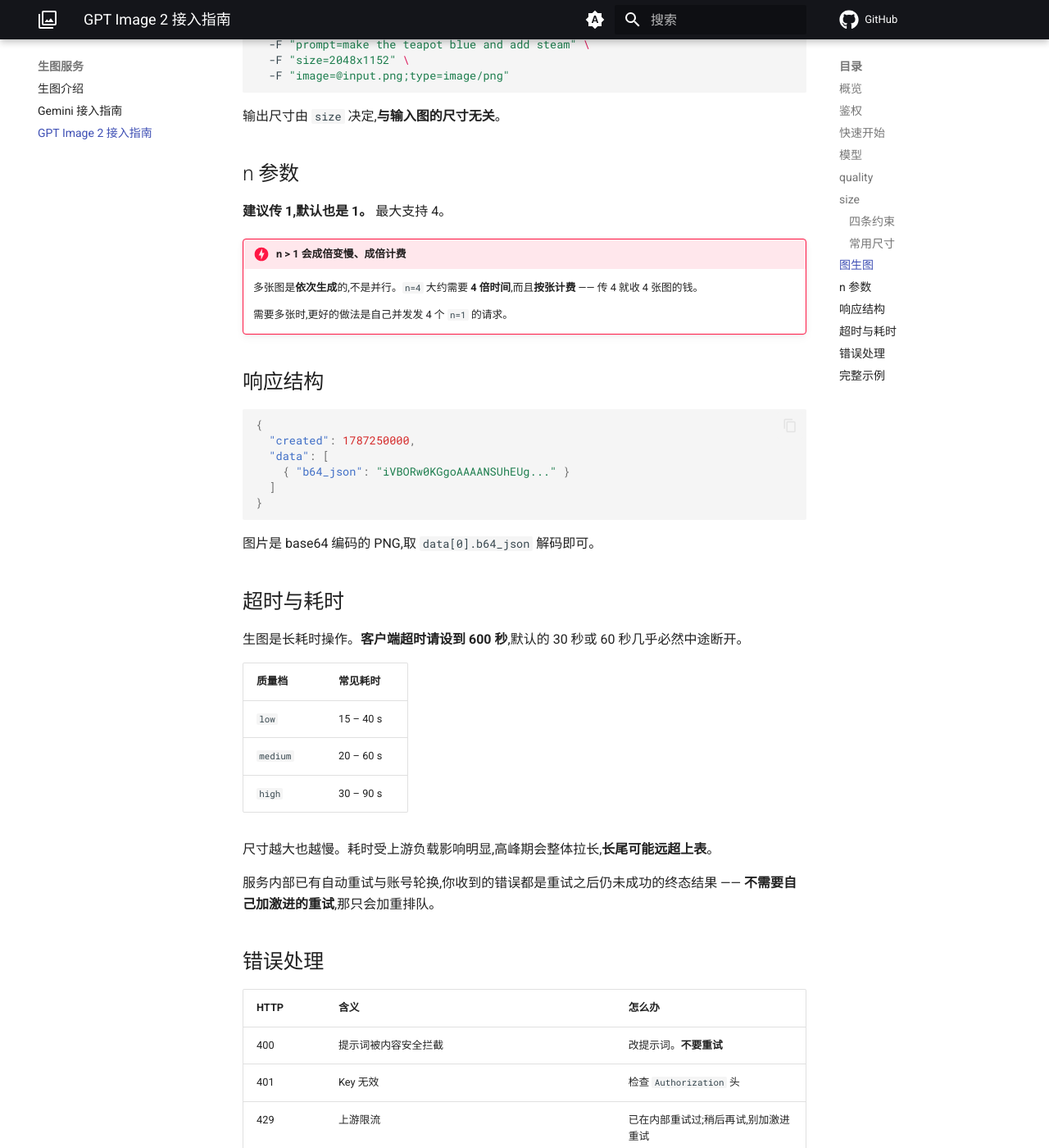
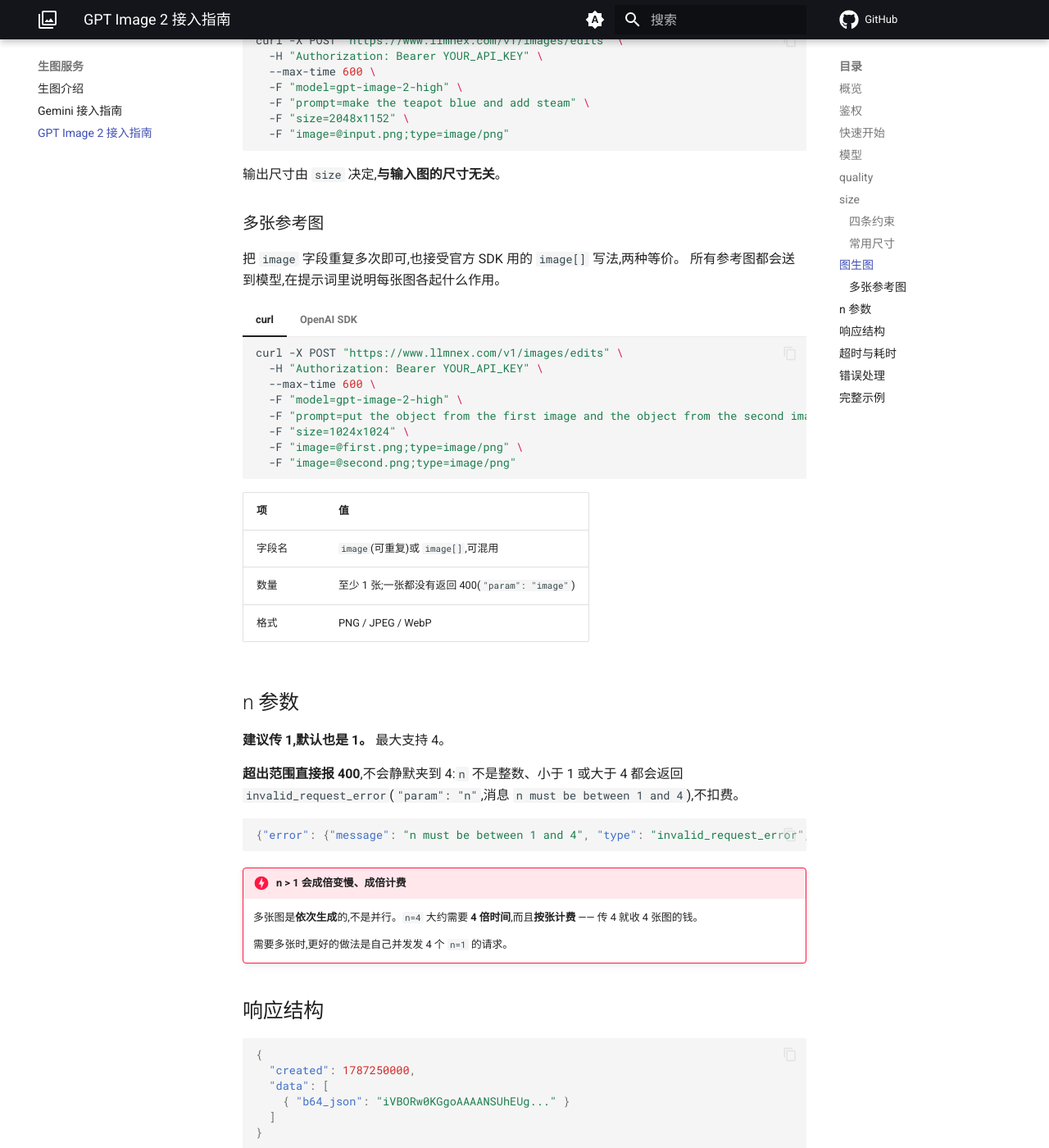
Before and after one commit to pro-llm/docs, an MkDocs documentation site: the page built from docs/image-generation/gpt-image-2.md, in a window 1280 px wide and 1400 px high, scrolled down 3566 px. Shown: the whole window at 82% size. Built offline with MkDocs 1.6.1 and Material for MkDocs 9.7.7, drawn with Linux system fonts in a browser that asks for light colours; comment, search, counter and statistics services are not loaded; some of the changed text lies outside the part shown.

Commit message:
docs(gpt-image-2): 图生图支持多张参考图(image 重复 / image[]);n 超出 1–4 返回 400

````diff
--- a/docs/image-generation/gpt-image-2.md
+++ b/docs/image-generation/gpt-image-2.md
@@ -22,6 +22,7 @@
 | 图生图 | `POST /v1/images/edits` |
 | 返回形态 | base64 PNG(`data[0].b64_json`) |
 | 单次出图 | 1 张(最多 4,见 [n 参数](#n)) |
+| 参考图 | 一张或多张,见 [多张参考图](#多张参考图) |
 
 ## 鉴权
 
@@ -151,7 +152,7 @@ Authorization: Bearer YOUR_API_KEY
 
 ## 图生图
 
-`POST /v1/images/edits`,`multipart/form-data`。参数与文生图一致,额外带一个 `image` 文件。
+`POST /v1/images/edits`,`multipart/form-data`。参数与文生图一致,额外带 `image` 文件 —— **一张或多张都可以**。
 
 === "curl"
 
@@ -189,9 +190,51 @@ Authorization: Bearer YOUR_API_KEY
 
 输出尺寸由 `size` 决定,**与输入图的尺寸无关**。
 
+### 多张参考图
+
+把 `image` 字段重复多次即可,也接受官方 SDK 用的 `image[]` 写法,两种等价。
+所有参考图都会送到模型,在提示词里说明每张图各起什么作用。
+
+=== "curl"
+
+    ```bash
+    curl -X POST "https://www.llmnex.com/v1/images/edits" \
+      -H "Authorization: Bearer YOUR_API_KEY" \
+      --max-time 600 \
+      -F "model=gpt-image-2-high" \
+      -F "prompt=put the object from the first image and the object from the second image side by side on a wooden table" \
+      -F "size=1024x1024" \
+      -F "image=@first.png;type=image/png" \
+      -F "image=@second.png;type=image/png"
+    ```
+
+=== "OpenAI SDK"
+
+    ```python
+    result = client.images.edit(
+        model="gpt-image-2-high",
+        image=[open("first.png", "rb"), open("second.png", "rb")],
+        prompt="put the object from the first image and the object from the second image side by side on a wooden table",
+        size="1024x1024",
+    )
+    ```
+
+| 项 | 值 |
+| --- | --- |
+| 字段名 | `image`(可重复)或 `image[]`,可混用 |
+| 数量 | 至少 1 张;一张都没有返回 400(`"param": "image"`) |
+| 格式 | PNG / JPEG / WebP |
+
 ## n 参数 { #n }
 
 **建议传 1,默认也是 1。** 最大支持 4。
+
+**超出范围直接报 400**,不会静默夹到 4:`n` 不是整数、小于 1 或大于 4 都会返回
+`invalid_request_error`(`"param": "n"`,消息 `n must be between 1 and 4`),不扣费。
+
+```json
+{"error": {"message": "n must be between 1 and 4", "type": "invalid_request_error", "param": "n"}}
+```
 
 !!! danger "n > 1 会成倍变慢、成倍计费"
     多张图是**依次生成**的,不是并行。`n=4` 大约需要 **4 倍时间**,而且**按张计费**
@@ -231,7 +274,7 @@ Authorization: Bearer YOUR_API_KEY
 
 | HTTP | 含义 | 怎么办 |
 | --- | --- | --- |
-| 400 | 提示词被内容安全拦截 | 改提示词。**不要重试** |
+| 400 | 提示词被内容安全拦截;或参数不合法(`n` 超出 1 – 4、图生图缺少 `image`) | 看 `error.param`:有值就是参数问题,改参数;没有就是内容拦截,改提示词。**不要原样重试** |
 | 401 | Key 无效 | 检查 `Authorization` 头 |
 | 429 | 上游限流 | 已在内部重试过;稍后再试,别加激进重试 |
 | 451 | 提示词或参考图被内容安全拦截 | 同 400,**不要重试** |
````
Also changed, not shown: docs/image-generation/overview.md (+2 -1 lines).
